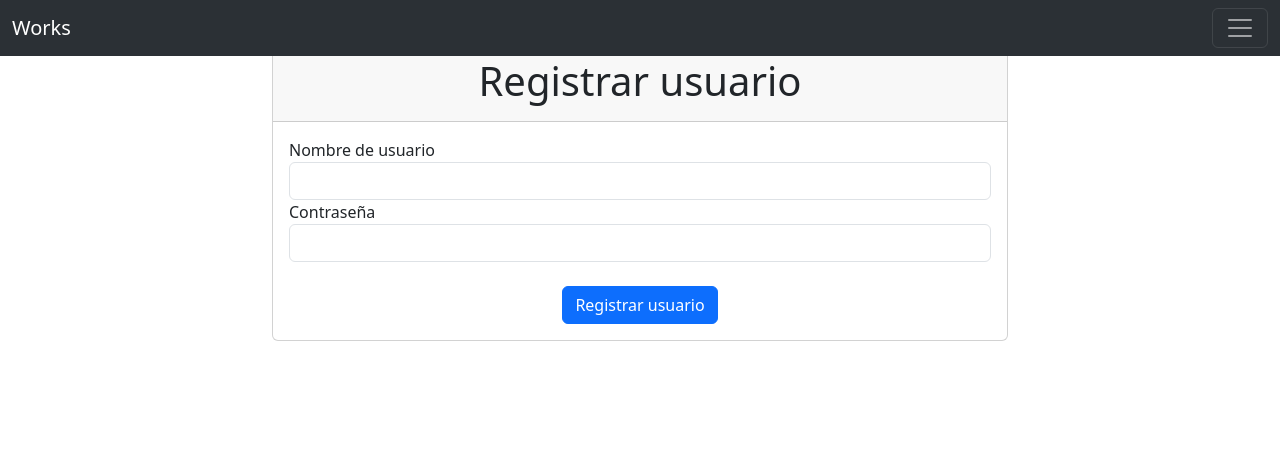
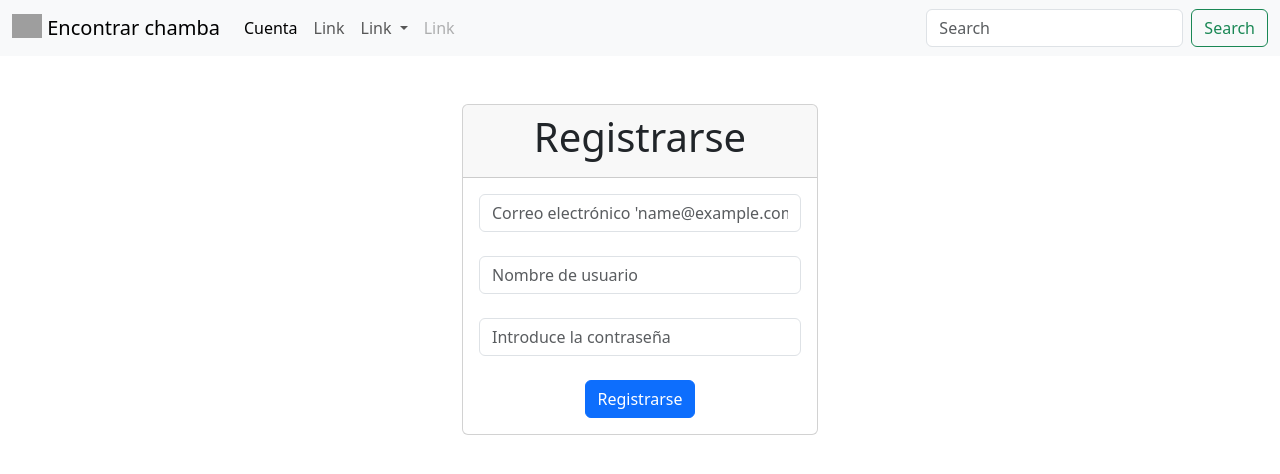
Before and after one commit to cristianHNITSP/ITSP-, a Flask app: page /auth/register in a window 1280 px wide. Shown: the top 474 px of the page. Run offline with Flask 3, Linux system fonts and the light colour scheme; grey boxes are pictures that could not be loaded.

Commit message:
Login y register funcionando

```diff
--- a/consur/templates/auth/register.html
+++ b/consur/templates/auth/register.html
@@ -4,29 +4,35 @@
 
 <div class="container mt-5">
     <div class="row justify-content-center">
-        <div class="col-sm-8">
+        <div class="col-sm-4">
             <div class="card">
                 <div class="card-header">
-                    <h1 class="text-center">{% block title %}Registrar usuario{% endblock %}</h1>
+                    <h1 class="text-center">{% block title %} Registrarse {% endblock %}</h1>
                 </div>
+
                 <div class="card-body">
                     <form action="" method="post">
 
                         <div class="form-group">
-                            <label for="username">Nombre de usuario</label>
-                            <input type="text" class="form-control" id="username" name="username" required minlength="4"
-                                maxlength="20">
+                            <input type="email" class="form-control" id="email" name="email"
+                                placeholder="Correo electrónico 'name@example.com' " required minlength="20" maxlength="30">
                         </div>
 
+                        <br>
                         <div class="form-group">
-                            <label for="password">Contraseña</label>
-                            <input type="password" class="form-control" id="password" name="password" required minlength="6"
-                                maxlength="40">
+                            <input type="text" class="form-control" id="username" name="username"
+                                placeholder="Nombre de usuario" required minlength="4" maxlength="20">
+                        </div>
+                        <br>
+                        <div class="form-group">
+                            <input type="password" class="form-control" id="password" name="password" required
+                                placeholder="Introduce la contraseña" minlength="6" maxlength="40">
                         </div>
                         <br>
                         <div class="text-center">
-                            <input type="submit" class="btn btn-primary" value="Registrar usuario">
+                            <input type="submit" class="btn btn-primary" value="Registrarse">
                         </div>
+
                     </form>
                 </div>
             </div>
@@ -35,11 +41,19 @@
 </div>
 
 {% if not success %}
-    <div class="error">
-        <div class="row justify-content-center">
-            {{ error }}
-        </div>
+<div class="error_username">
+    <div class="row justify-content-center">
+        {{ error_username }}
     </div>
+</div>
+{% endif %}
+
+{% if not success %}
+<div class="error_username">
+    <div class="row justify-content-center">
+        {{ error_register }}
+    </div>
+</div>
 {% endif %}
 
 {% endblock %}
--- a/consur/templates/base.html
+++ b/consur/templates/base.html
@@ -6,7 +6,7 @@
   <meta name="viewport" content="width=device-width, initial-scale=1.0">
 
   <!--cambiar el nombre de worklisr segun mi proyecto -->
-  <title>Works {% block tittle %} {% endblock %}</title>
+  <title>Chambas {% block tittle %} {% endblock %}</title>
 
   <link href="https://cdn.jsdelivr.net/npm/bootstrap@5.3.3/dist/css/bootstrap.min.css" rel="stylesheet"
     integrity="sha384-QWTKZyjpPEjISv5WaRU9OFeRpok6YctnYmDr5pNlyT2bRjXh0JMhjY6hW+ALEwIH" crossorigin="anonymous">
@@ -14,55 +14,44 @@
 
 <body>
 
-  <nav class="navbar bg-body-tertiary fixed-top" data-bs-theme="dark">
+  <nav class="navbar navbar-expand-lg bg-body-tertiary">
     <div class="container-fluid">
 
-      <!--cambiar el nombre de worklisr segun mi proyecto -->
-      <a class="navbar-brand" href="{{url_for('index')}}">Works</a>
-      <button class="navbar-toggler" type="button" data-bs-toggle="offcanvas" data-bs-target="#offcanvasNavbar"
-        aria-controls="offcanvasNavbar" aria-label="Toggle navigation">
+      <a class="navbar-brand" href="{{url_for('index')}}">
+        <img src="/docs/5.3/assets/brand/bootstrap-logo.svg" width="30" height="24" class="d-inline-block align-text-top">
+        Encontrar chamba
+      </a>
+
+      <button class="navbar-toggler" type="button" data-bs-toggle="collapse" data-bs-target="#navbarScroll" aria-controls="navbarScroll" aria-expanded="false" aria-label="Toggle navigation">
         <span class="navbar-toggler-icon"></span>
       </button>
-      <div class="offcanvas offcanvas-end" tabindex="-1" id="offcanvasNavbar" aria-labelledby="offcanvasNavbarLabel">
-        <div class="offcanvas-header">
-             <!--cambiar el nombre de worklisr segun mi proyecto -->
-          <h5 class="offcanvas-title" id="offcanvasNavbarLabel">works</h5>
-          <button type="button" class="btn-close" data-bs-dismiss="offcanvas" aria-label="Close"></button>
-        </div>
-        <div class="offcanvas-body">
-          <ul class="navbar-nav justify-content-end flex-grow-1 pe-3">
+      <div class="collapse navbar-collapse" id="navbarScroll">
+        <ul class="navbar-nav me-auto my-2 my-lg-0 navbar-nav-scroll" style="--bs-scroll-height: 100px;">
           <li class="nav-item">
-              <a class="nav-link active" aria-current="page" href="{{url_for('index')}}">Home</a>
-            </li>
-            <li class="nav-item">
-              <a class="nav-link active" aria-current="page" href="{{url_for('auth.login')}}">Iniciar sesión</a>
-            </li>
-            <li class="nav-item">
-              <a class="nav-link active" aria-current="page" href="{{url_for('auth.register')}}">Registrarme</a>
+            <a class="nav-link active" aria-current="page" href="{{url_for('auth.login')}}">Cuenta</a>
           </li>
           <li class="nav-item">
             <a class="nav-link" href="#">Link</a>
           </li>
           <li class="nav-item dropdown">
-              <a class="nav-link dropdown-toggle" href="#" role="button" data-bs-toggle="dropdown"
-                aria-expanded="false">
-                Dropdown
+            <a class="nav-link dropdown-toggle" href="#" role="button" data-bs-toggle="dropdown" aria-expanded="false">
+              Link
             </a>
             <ul class="dropdown-menu">
               <li><a class="dropdown-item" href="#">Action</a></li>
               <li><a class="dropdown-item" href="#">Another action</a></li>
-                <li>
-                  <hr class="dropdown-divider">
-                </li>
+              <li><hr class="dropdown-divider"></li>
               <li><a class="dropdown-item" href="#">Something else here</a></li>
             </ul>
           </li>
+          <li class="nav-item">
+            <a class="nav-link disabled" aria-disabled="true">Link</a>
+          </li>
         </ul>
-          <form class="d-flex mt-3" role="search">
+        <form class="d-flex" role="search">
           <input class="form-control me-2" type="search" placeholder="Search" aria-label="Search">
           <button class="btn btn-outline-success" type="submit">Search</button>
         </form>
-        </div>
       </div>
     </div>
   </nav>
--- a/consur/templates/index.html
+++ b/consur/templates/index.html
@@ -5,7 +5,7 @@
 {% block content %}
 <div class="container mt-5 text-center">
 
-    <h1 class="display-3">Bienvenido a nuestra lista de trabajos.</h1>
+    <h1 class="display-2">Bienvenido a nuestra lista de trabajos.</h1>
 
     <p class="lead">Aqui podrás observar una gran lista de trabajos disponibles.</p>
 
@@ -15,7 +15,7 @@
 
     <div class="d-flex justify-content-center">
         <a href="{{url_for('auth.login')}}" class="btn btn-primary mx-2">Iniciar sesión</a>
-        <a href="{{url_for('auth.register')}}" class="btn btn-secondary mx-2">registrarse</a>
+        <a href="{{url_for('auth.register')}}" class="btn btn-secondary mx-2">Registrarse</a>
     </div>
 </div>
 {% endblock %}
--- a/usuarios.json
+++ b/usuarios.json
@@ -1 +1,22 @@
-{"fractrhythm_1": "123456"}
+[
+    {
+        "username": "ex00097",
+        "email": "badacid223@gmail.com",
+        "password": "scrypt:32768:8:1$Z2KMHk79HRdLF5wt$c29b4488c6bbbd05873a9e89cca001eacd9c8177915036184e2053da738af663f705b519cf2982bbfbee08f87b0dab2b5d5dd7b7e8abb0d5e23f4802758e2639"
+    },
+    {
+        "username": "Ignored_0",
+        "email": "badacid223@gmail.com",
+        "password": "222222222222222222"
+    },
+    {
+        "username": "aaaaaaaaaaaaaaaaaaa",
+        "email": "aaaaaaaaaaaaaaaaaa@aaaa",
+        "password": "scrypt:32768:8:1$PEH1i65z7x3xn9b7$2964f29095d4e1085eb6e893114a8ba82060d506aa1466cb47db2c6b29e0b5d1e502fd7f324d04963d971f38ad55798793e96539ff6766062789abb3b3f8e5e1"
+    },
+    {
+        "username": "fractrhythm_1",
+        "email": "badacid223@gmail.com",
+        "password": "scrypt:32768:8:1$V0atXSXsNUWqUt3R$bcce96dfebdb611af41b980af580e4754c1c5a7dad33265a9bd591f40c50ca635b3832673e7aa644fd5b9905351b88f0c951c0f47984ba389fc27abc4521194b"
+    }
+]
```
Also changed, not shown: consur/auth.py (+62 -22 lines), consur/templates/auth/login.html (+19 -8 lines), run.py (line endings or trailing spaces). Lines whose indentation alone changed are shown as unchanged.
